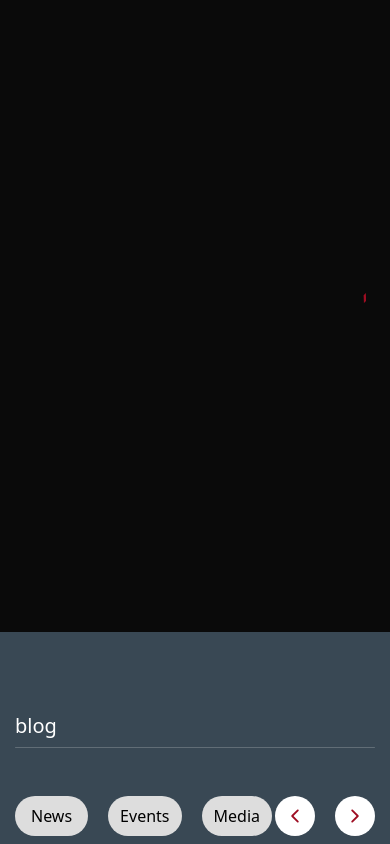
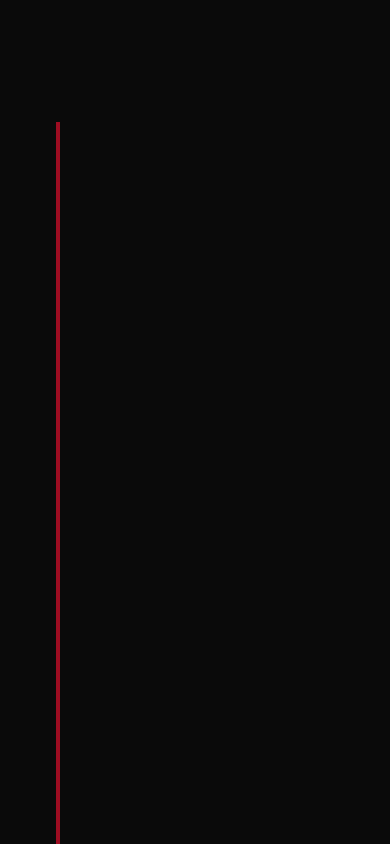
Before and after one commit to AbdulramanOmar/bawat, a Next.js app: page / in a window 390 px wide. Shown: the part 9700-10544 px from the top of the page. Built offline with nearby package versions, Linux system fonts and the light colour scheme.

Commit message:
Update HowItWorks.jsx

```diff
--- a/src/app/components/HowItWorks.jsx
+++ b/src/app/components/HowItWorks.jsx
@@ -81,11 +81,12 @@ export default function ProcessFlow() {
   return (
     <section className="relative bg-[#0a0a0a] text-white py-40 overflow-hidden">
       <div className="max-w-6xl mx-auto px-6">
-        <h2 className=" mb-40">
-          <Title title="    How to Work With Us" color="white" />
+        <h2 className="mb-40">
+          <Title title="How to Work With Us" color="white" />
         </h2>
 
-        <div className="relative h-[350px]">
+        {/* Large screens (Horizontal flow) */}
+        <div className="hidden md:block relative h-[350px]">
           {/* Wavy SVG Line */}
           <svg
             viewBox="0 0 1000 100"
@@ -101,7 +102,7 @@ export default function ProcessFlow() {
             />
           </svg>
 
-          {/* Steps */}
+          {/* Steps horizontally */}
           <div className="absolute top-0 left-0 w-full h-full flex justify-between items-center px-4">
             {steps.map((step, index) => {
               const isAbove = index % 2 === 0;
@@ -137,6 +138,42 @@ export default function ProcessFlow() {
             })}
           </div>
         </div>
+
+        {/* Small screens (Vertical flow) */}
+        <div className="block md:hidden relative">
+          {/* Vertical line */}
+          <div className="absolute left-8 top-0 h-full w-[4px] bg-[#9e0d22]"></div>
+
+          <div className="flex flex-col space-y-20 relative pl-20">
+            {steps.map((step, index) => (
+              <div
+                key={index}
+                ref={(el) => (stepRefs.current[index] = el)}
+                className="relative"
+              >
+                {/* Big Number */}
+                <div className="absolute -left-16 text-[80px] font-extrabold text-[#ffffff14] -top-6 select-none pointer-events-none leading-none">
+                  {index + 1}
+                </div>
+
+                {/* Icon */}
+                <div className="w-16 h-16 absolute -left-8 top-2 rounded-full bg-[#0f0f0f] border-4 border-[#9e0d22] flex items-center justify-center text-[#9e0d22] shadow-xl z-10">
+                  {step.icon}
+                </div>
+
+                {/* Content */}
+                <div className="bg-[#111] rounded-xl p-6 shadow-lg">
+                  <h3 className="text-lg font-semibold text-[#9e0d22] mb-2">
+                    {step.title}
+                  </h3>
+                  <p className="text-sm text-gray-400 leading-relaxed">
+                    {step.description}
+                  </p>
+                </div>
+              </div>
+            ))}
+          </div>
+        </div>
       </div>
     </section>
   );
```
